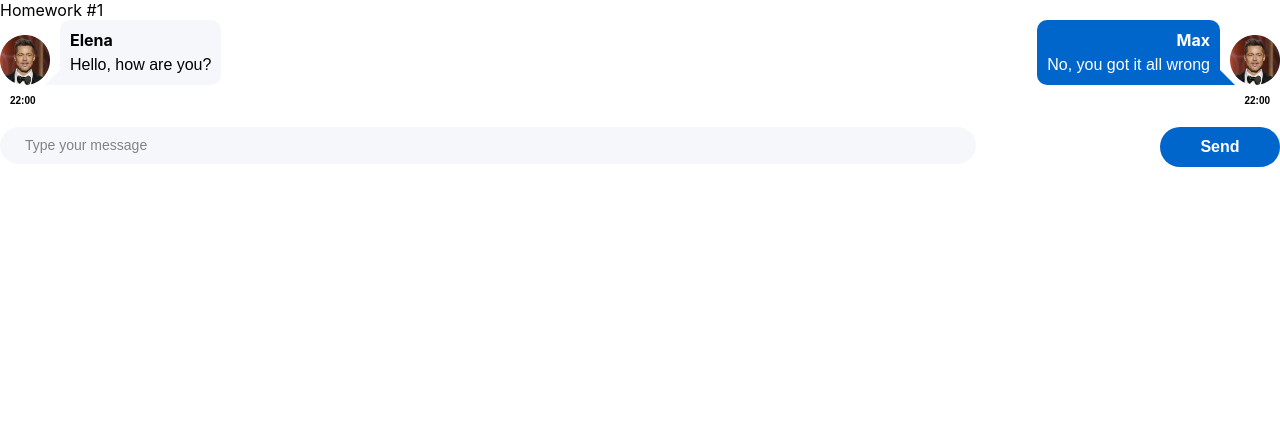
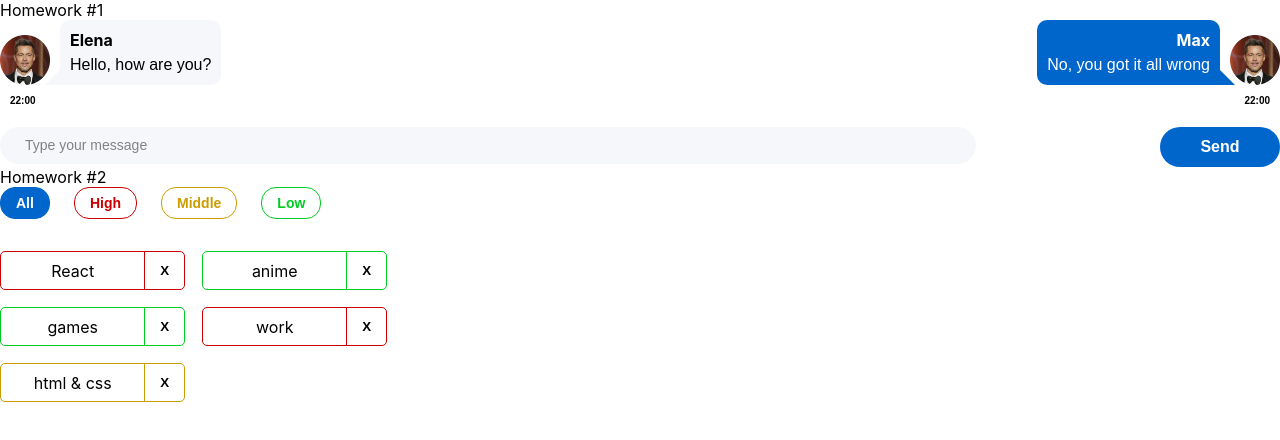
Before and after one commit to tkachiko/hws2, a React (Create React App) app: page / in a window 1280 px wide. Shown: the top 440 px of the page. Built offline with nearby package versions, Linux system fonts and the light colour scheme.

Commit message:
complete hw02 task

```diff
--- a/src/s1-main/App.tsx
+++ b/src/s1-main/App.tsx
@@ -1,20 +1,21 @@
-import React from 'react'
-import s from './App.module.css'
-import HW1 from '../s2-homeworks/hw01/HW1'
+import React from 'react';
+import s from './App.module.css';
+import HW1 from '../s2-homeworks/hw01/HW1';
+import HW2 from '../s2-homeworks/hw02/HW2';
 
 function App() {
   return (
     <div className={s.App}>
       <HW1/>
       {/*раскомментировать по ходу выполнения*/}
-            {/*<HW2/>*/}
+      <HW2/>
       {/*<HW3/>*/}
       {/*<HW4/>*/}
 
       {/*при выполнении дз 5 и более - закомментировать здесь дз 1-4, так как они есть внутри дз 5*/}
       {/*<HW5/>*/}
     </div>
-    )
+  );
 }
 
-export default App
+export default App;
--- a/src/s2-homeworks/hw02/HW2.tsx
+++ b/src/s2-homeworks/hw02/HW2.tsx
@@ -1,6 +1,6 @@
-import React, {useState} from 'react'
-import Affairs from './affairs/Affairs'
-import s2 from '../../s1-main/App.module.css'
+import React, {useState} from 'react';
+import Affairs from './affairs/Affairs';
+import s2 from '../../s1-main/App.module.css';
 
 /*
 * 1 - описать типы AffairPriorityType, AffairType
@@ -17,42 +17,38 @@
 * */
 
 // types
-export type AffairPriorityType = any // need to fix any
+export type AffairPriorityType = 'low' | 'middle' | 'high' // need to fix any
 export type AffairType = {
-    _id: any // need to fix any
-    name: any // need to fix any
+  _id: number // need to fix any
+  name: string // need to fix any
   priority: AffairPriorityType
 }
 export type FilterType = 'all' | AffairPriorityType
 
 // constants
-const defaultAffairs: any = [ // need to fix any
+const defaultAffairs: AffairType[] = [ // need to fix any
   {_id: 1, name: 'React', priority: 'high'}, // студенты могут изменить содержимое name и количество элементов в массиве, ...priority не менять!
   {_id: 2, name: 'anime', priority: 'low'},
   {_id: 3, name: 'games', priority: 'low'},
   {_id: 4, name: 'work', priority: 'high'},
   {_id: 5, name: 'html & css', priority: 'middle'},
-]
+];
 
 // pure helper functions
-export const filterAffairs = (affairs: any, filter: any): any => { // need to fix any
-
-
-    return affairs // need to fix
-}
-export const deleteAffair = (affairs: any, _id: any): any => { // need to fix any
-
-    return affairs // need to fix
-}
+export const filterAffairs = (affairs: AffairType[], filter: string): AffairType[] => { // need to fix any
+  if (filter === 'all') return affairs; // need to fix
+  else return affairs.filter(affair => affair.priority === filter);
+};
+export const deleteAffair = (affairs: AffairType[], _id: number): AffairType[] => { // need to fix any
+  return affairs.filter(el => el._id !== _id); // need to fix
+};
 
 function HW2() {
-    const [affairs, setAffairs] = useState<any>(defaultAffairs) // need to fix any
-    const [filter, setFilter] = useState<FilterType>('all')
+  const [affairs, setAffairs] = useState<AffairType[]>(defaultAffairs); // need to fix any
+  const [filter, setFilter] = useState<FilterType>('all');
 
-    const filteredAffairs = filterAffairs(affairs, filter)
-    const deleteAffairCallback = (_id: any) => { // need to fix any
-        // need to fix
-    }
+  const filteredAffairs = filterAffairs(affairs, filter);
+  const deleteAffairCallback = (_id: number) => setAffairs(deleteAffair(affairs, _id)); // need to fix any
 
   return (
     <div id={'hw2'}>
@@ -66,7 +62,7 @@
         />
       </div>
     </div>
-    )
+  );
 }
 
-export default HW2
+export default HW2;
--- a/src/s2-homeworks/hw02/affairs/Affairs.tsx
+++ b/src/s2-homeworks/hw02/affairs/Affairs.tsx
@@ -1,33 +1,25 @@
-import React from 'react'
-import Affair from './affair/Affair'
-import {AffairType, FilterType} from '../HW2'
-import s from './Affairs.module.css'
+import React from 'react';
+import Affair from './affair/Affair';
+import {AffairType, FilterType} from '../HW2';
+import s from './Affairs.module.css';
 
 type AffairsPropsType = {
-    data: any // need to fix any
-    setFilter: any
-    deleteAffairCallback: any
+  data: AffairType[] // need to fix any
+  setFilter: (value: FilterType) => void
+  deleteAffairCallback: (id: number) => void
   filter: FilterType
 }
 
 function Affairs(props: AffairsPropsType) {
-    const setAll = () => {
-        // need to fix
-    }
-    const setHigh = () => {
-        // need to fix
-    }
-    const setMiddle = () => {
-        // need to fix
-    }
-    const setLow = () => {
-        // need to fix
-    }
+  const setAll = () => props.setFilter('all'); // need to fix
+  const setHigh = () => props.setFilter('high'); // need to fix
+  const setMiddle = () => props.setFilter('middle'); // need to fix
+  const setLow = () => props.setFilter('low'); // need to fix
 
-    const cnAll = s.button + ' ' + s.all + (props.filter === 'all' ? ' ' + s.active : '')
-    const cnHigh = s.button + ' ' + s.high + (props.filter === 'high' ? ' ' + s.active : '')
-    const cnMiddle = s.button + ' ' + s.middle + (props.filter === 'middle' ? ' ' + s.active : '')
-    const cnLow = s.button + ' ' + s.low + (props.filter === 'low' ? ' ' + s.active : '')
+  const cnAll = s.button + ' ' + s.all + (props.filter === 'all' ? ' ' + s.active : '');
+  const cnHigh = s.button + ' ' + s.high + (props.filter === 'high' ? ' ' + s.active : '');
+  const cnMiddle = s.button + ' ' + s.middle + (props.filter === 'middle' ? ' ' + s.active : '');
+  const cnLow = s.button + ' ' + s.low + (props.filter === 'low' ? ' ' + s.active : '');
 
   const mappedAffairs = props.data.map((a: AffairType) => (
     <Affair
@@ -35,7 +27,7 @@
       affair={a}
       deleteAffairCallback={props.deleteAffairCallback}
     />
-    ))
+  ));
 
   return (
     <div>
@@ -71,7 +63,7 @@
       </div>
       <div className={s.affairs}>{mappedAffairs}</div>
     </div>
-    )
+  );
 }
 
-export default Affairs
+export default Affairs;
--- a/src/s2-homeworks/hw02/affairs/affair/Affair.tsx
+++ b/src/s2-homeworks/hw02/affairs/affair/Affair.tsx
@@ -6,13 +6,11 @@
 type AffairPropsType = {
     // key не нужно типизировать
     affair: AffairType
-    deleteAffairCallback: any // need to fix any
+    deleteAffairCallback: (id: number) => void // need to fix any
 }
 
 function Affair(props: AffairPropsType) {
-    const deleteCallback = () => {
-        // need to fix
-    }
+    const deleteCallback = (id: number) => props.deleteAffairCallback(id); // need to fix
 
     const nameClass = s.name + ' ' + s2[props.affair.priority]
     const buttonClass = s.closeButton + ' ' + s2[props.affair.priority]
@@ -25,12 +23,12 @@
         >
             <div id={'hw2-name-' + props.affair._id} className={nameClass}>
                 {/*создаёт студент*/}
-
+                {props.affair.name}
                 {/**/}
             </div>
             <div id={'hw2-priority-' + props.affair._id} hidden>
                 {/*создаёт студент*/}
-
+                [{props.affair.priority}]
                 {/**/}
             </div>
 
@@ -38,7 +36,7 @@
                 id={'hw2-button-delete-' + props.affair._id}
                 className={buttonClass}
                 // need to fix
-
+                onClick={() => deleteCallback(props.affair._id)}
             >
                 {/*текст кнопки могут изменить студенты*/}
                 X
```
Lines whose indentation alone changed are shown as unchanged.
